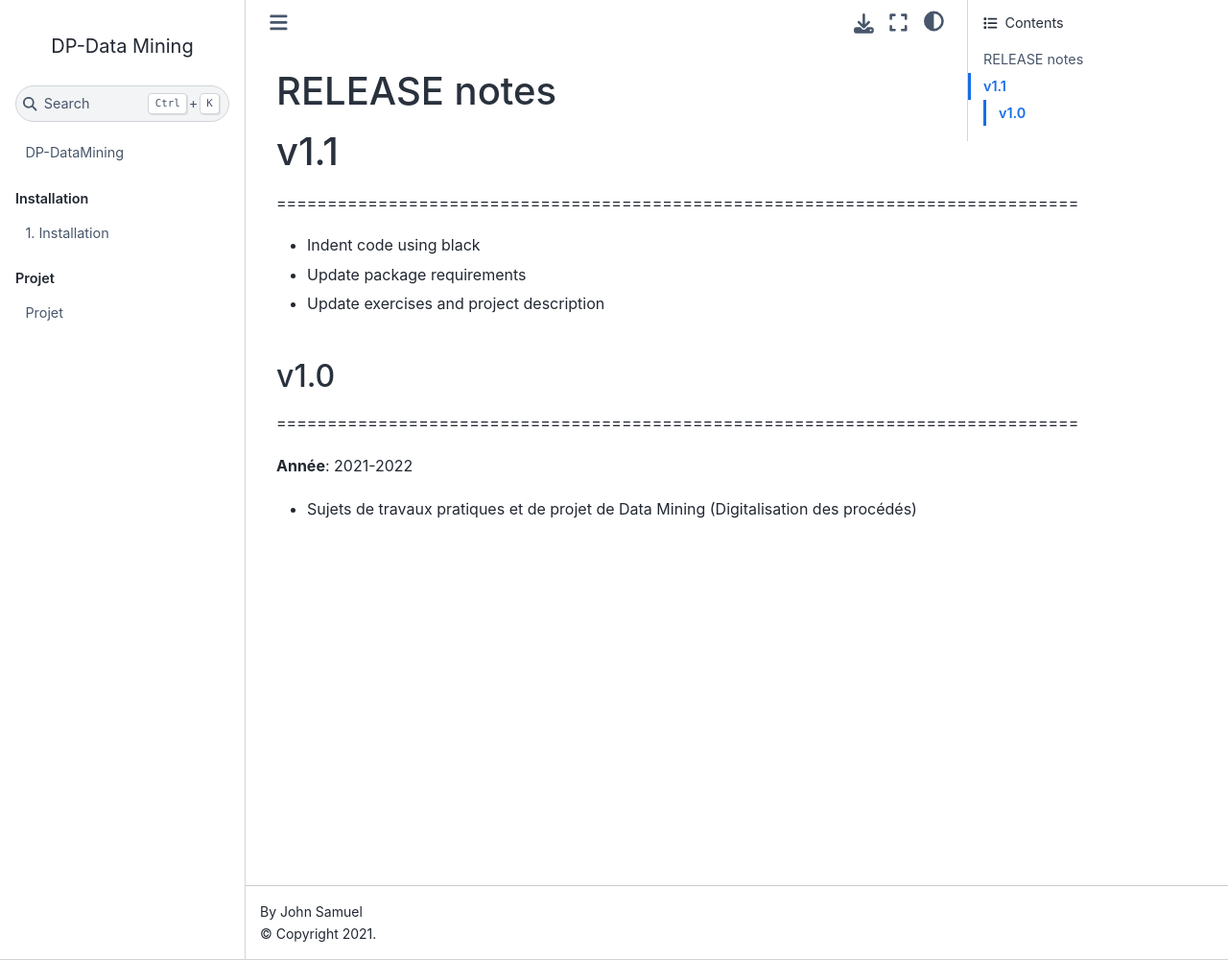
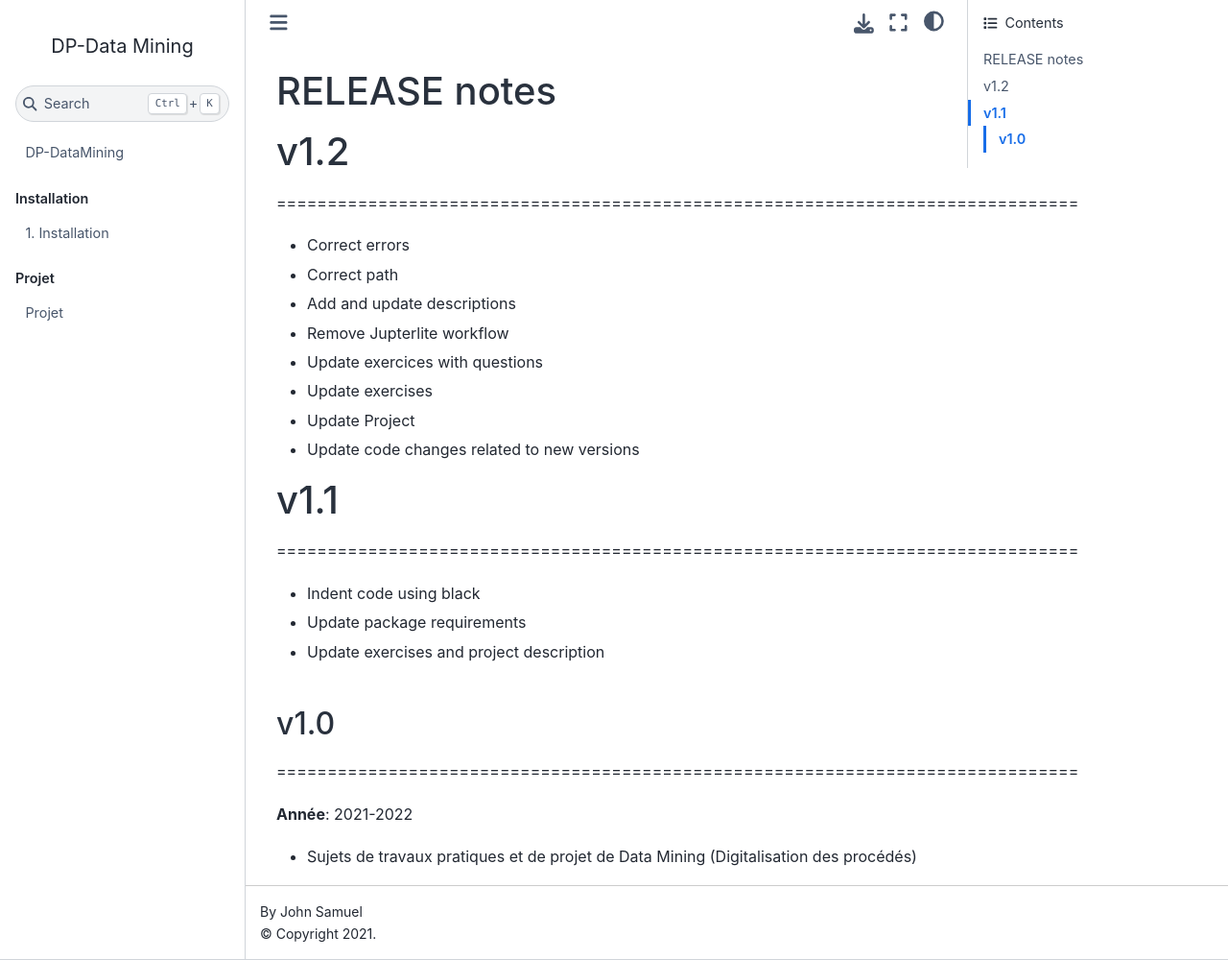
Before and after one commit to johnsamuelwrites/DP-DataMining, a Jupyter Book: the page built from RELEASE.md, in a window 1280 px wide and 1000 px high. Shown: the whole window at 96% size. Built offline with Jupyter Book 1.0.4 settings and Sphinx 7.4.7 and the Sphinx Book theme 1.1.4, drawn with Linux system fonts in a browser that asks for light colours; pages that are not in the unit, such as notebooks, are missing from menus.

Commit message:
Update Release Notes

```diff
--- a/RELEASE.md
+++ b/RELEASE.md
@@ -1,4 +1,16 @@
 # RELEASE notes
+
+# v1.2
+===============================================================================
+- Correct errors
+- Correct path
+- Add and update descriptions
+- Remove Jupterlite workflow
+- Update exercices with questions
+- Update exercises
+- Update Project
+- Update code changes related to new versions
+
 
 # v1.1
 ===============================================================================
```
